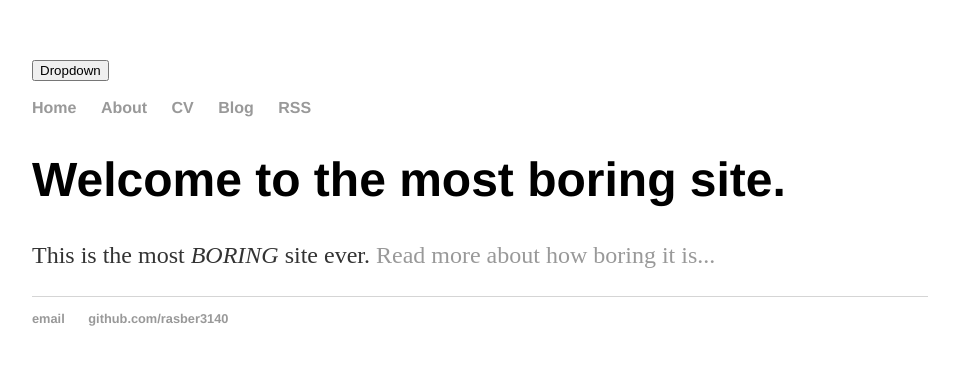
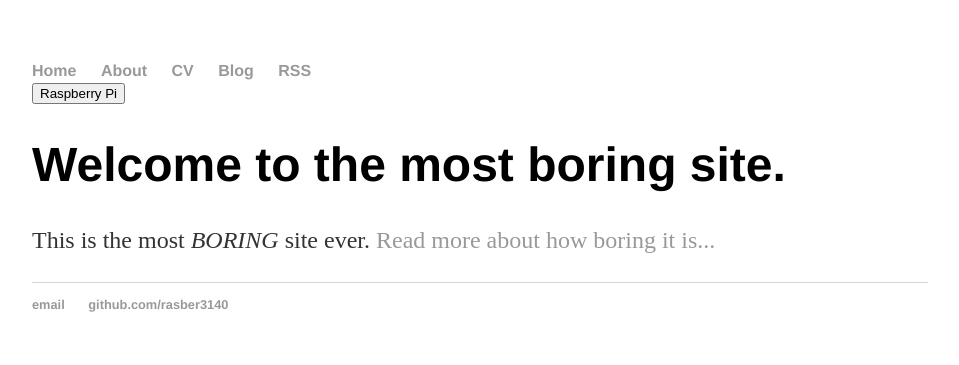
Before and after one commit to rasber3140/rasber3140.github.io, a Jekyll site: the page built from index.html, in a window 1280 px wide. Shown: the top 365 px of the page, without its empty margins (160-1119 px from the left). Built offline with Jekyll 4.4.1, drawn with Linux system fonts in a browser that asks for light colours.

Commit message:
Update default.html

```diff
--- a/_layouts/default.html
+++ b/_layouts/default.html
@@ -8,10 +8,6 @@
 			<link rel="stylesheet" type="text/css" href="/css/main.css">
 		</head>
 		<body>
-
-			<div class="dropdown">
-                        <button class="dropbtn">Dropdown</button>
-                        <div class="dropdown-content">
 			<nav>
 	    		<ul>
 	        		<li><a href="/">Home</a></li>
@@ -19,10 +15,14 @@
 	        		<li><a href="/cv">CV</a></li>
 	        		<li><a href="/blog">Blog</a></li>
 	        		<li><a href="/blog/atom.xml">RSS</a></li>
+				<div class="dropdown">
+				<button class="dropbtn">Raspberry Pi</button>
+				<div class="dropdown-content">
+				</div>
+                        	</div>
 	    		</ul>
 			</nav>
-			</div>
-                        </div>
+
 			<div class="container">
 
 			{{ content }}
```
